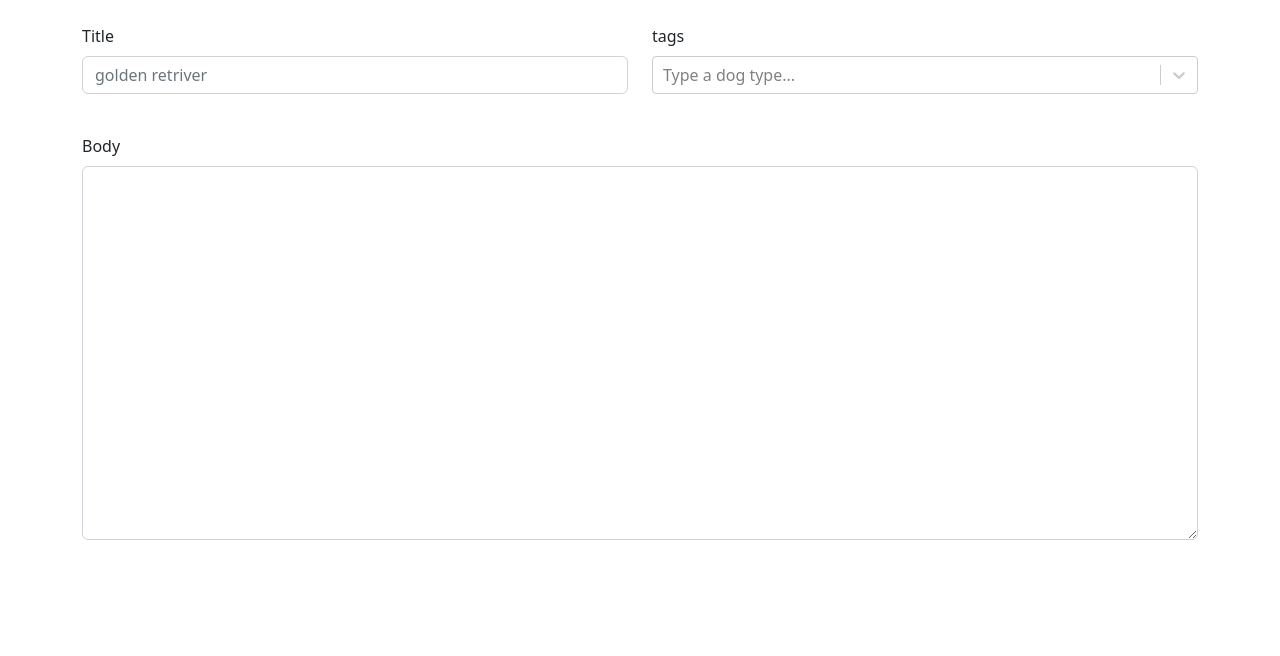
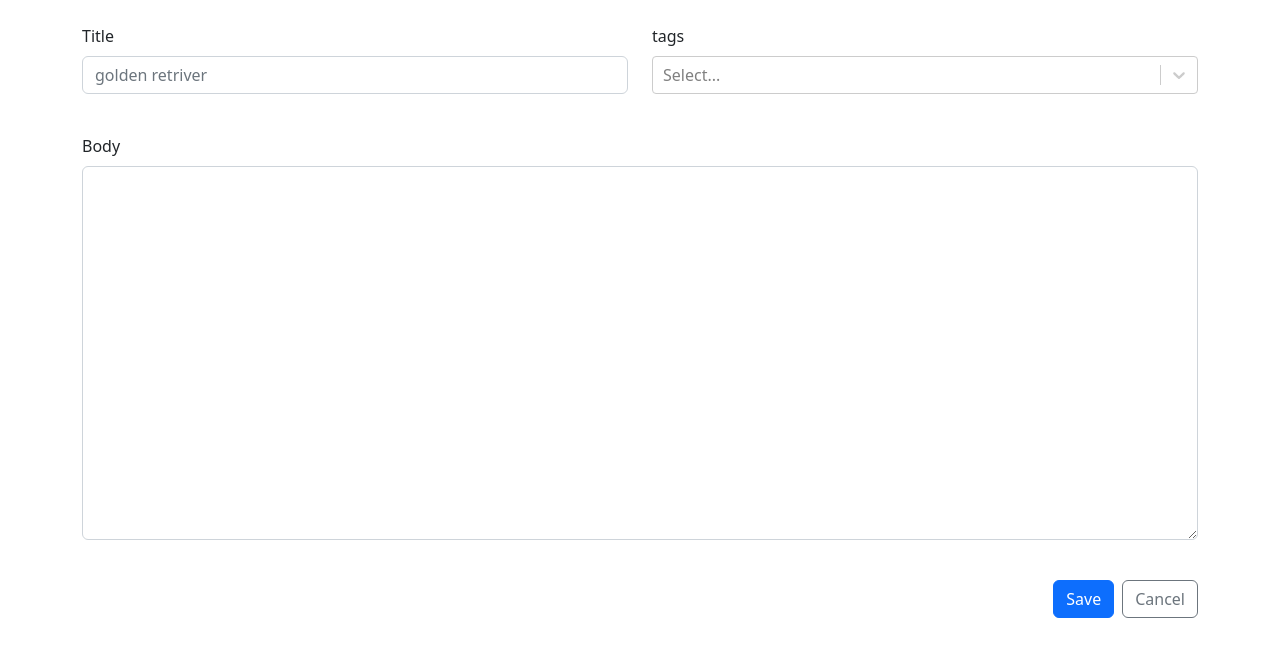
Before and after one commit to shankachu/react-advanced-project, a React (Vite) app: page /new in a window 1280 px wide. Shown: the top 656 px of the page. Built offline with nearby package versions, Linux system fonts and the light colour scheme.

Commit message:
add buttons

```diff
--- a/src/page/createDogsArticle.tsx
+++ b/src/page/createDogsArticle.tsx
@@ -1,5 +1,6 @@
-import { Form, Stack, Row, Col, FormLabel } from "react-bootstrap"
-import CreatableReactSelect from 'react-select'
+import { Form, Stack, Row, Col, Button } from "react-bootstrap"
+import { Link } from 'react-router-dom'
+import CreatableSelect from 'react-select/creatable'
 
 function CreateDogArticle() {
     return (
@@ -15,11 +16,7 @@ function CreateDogArticle() {
                     <Col>
                         <Form.Group className="mb-3" controlId="tags">
                             <Form.Label>tags</Form.Label>
-                            <CreatableReactSelect
-                                isMulti
-                                menuIsOpen={false}
-                                placeholder="Type a dog type..."
-                            />
+                            <CreatableSelect isMulti />
                         </Form.Group>
                     </Col>
                 </Row>
@@ -27,6 +24,13 @@ function CreateDogArticle() {
                             <Form.Label>Body</Form.Label>
                             <Form.Control required as="textarea" rows={15} />
                 </Form.Group>
+                <Stack direction="horizontal" gap={2} className="justify-content-end">
+                    <Button type="submit" variant="primary">Save</Button>
+                    <Link to="..">
+                        <Button type="button" variant="outline-secondary">Cancel</Button>
+                    </Link>
+
+                </Stack>
             </Stack>
         </Form>
     )
```
